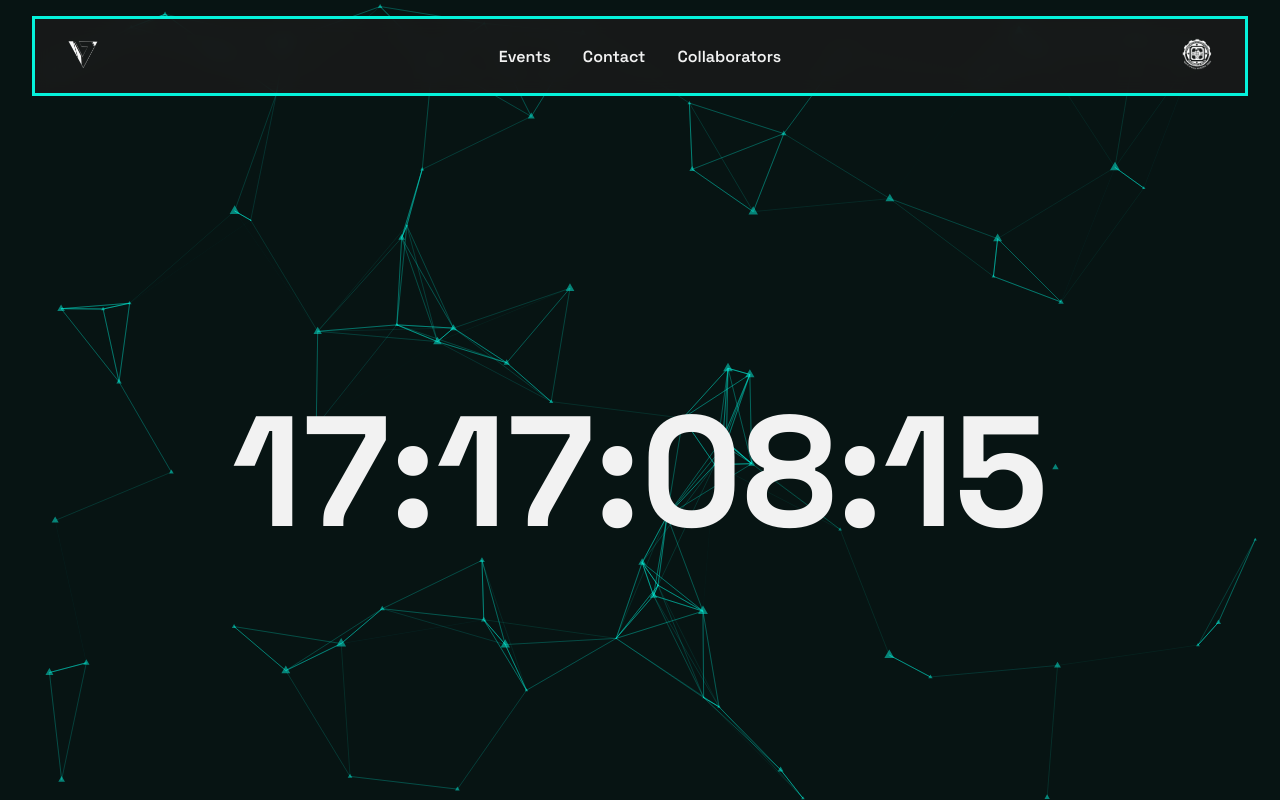
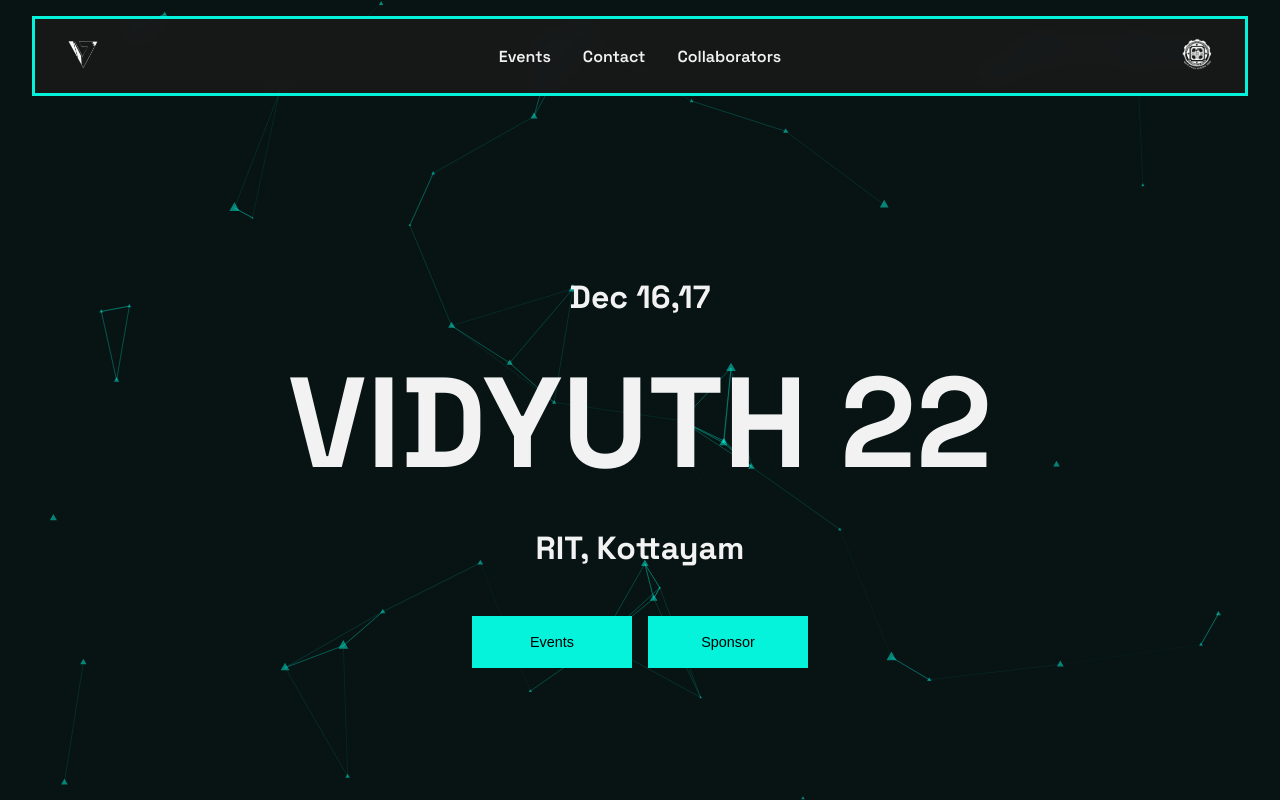
Before and after one commit to mhdafh7/vidyuth, a Next.js app: page / in a window 1280 px wide. Shown: the top 800 px of the page. Built offline with nearby package versions, Linux system fonts and the light colour scheme.

Commit message:
feat: Added interactivities

```diff
--- a/components/Hero/Hero.module.scss
+++ b/components/Hero/Hero.module.scss
@@ -4,23 +4,40 @@
     display: flex;
     align-items: center;
     justify-content: center;
+    flex-direction: column;
     min-height: 70vh;
     margin-bottom: 3rem;
+    text-align: center;
+    gap: 3rem;
 
-    .counterContainer {
-        padding-block: 3rem;
-        font-size: clamp(3rem, 1rem + 11vw, 10rem);
-        font-weight: 800;
+    .infoContainer {
+        display: flex;
+        align-items: center;
+        justify-content: space-between;
+        flex-direction: column;
+        gap: 1.5rem;
 
-        // span {
-        // }
-        // .days {
-        // }
-        // .hours {
-        // }
-        // .minutes {
-        // }
-        // .seconds {
-        // }
+        h2 {
+            font-size: clamp(4rem, 2rem + 10vw, 8rem);
+            font-weight: 800;
+        }
+        h3 {
+            font-size: clamp(1.5rem, 1rem + 4vw, 2rem);
+        }
     }
+    .btnContainer {
+        display: flex;
+        gap: 1rem;
+
+        .eventsBtn, .sponsorsBtn{
+            border: $accent 2px solid;
+            font-size: 0.9rem;
+            padding: 1rem;
+            width: 10rem;
+            background-color: $accent;
+            cursor: pointer;
+        }
+    }
+
+
 }
--- a/components/Hero/index.tsx
+++ b/components/Hero/index.tsx
@@ -1,39 +1,42 @@
+import Link from 'next/link';
 import styles from './Hero.module.scss';
-import { useState } from 'react';
+import { motion } from 'framer-motion';
 
 const Hero = () => {
-    type dateProps = {
-        days: number;
-        hours: number;
-        minutes: number;
-        seconds: number;
-    };
-    const [stuff, setStuff] = useState<dateProps>({
-        days: 0,
-        hours: 0,
-        minutes: 0,
-        seconds: 0,
-    });
-
-    const d: any = new Date(2022, 11, 16, 10, 0, 0, 0);
-    setInterval(() => {
-        let noice = new Date(d - Date.now());
-        setStuff({
-            days: noice.getDate(),
-            hours: noice.getHours(),
-            minutes: noice.getMinutes(),
-            seconds: noice.getSeconds(),
-        });
-    }, 1000);
-
-    const padZero = (n: number) => n.toString().padStart(2, '0');
     return (
         <div className={styles.container}>
-            <div className={styles.counterContainer}>
-                <span className={styles.days}>{padZero(stuff.days)}</span>:
-                <span className={styles.hours}>{padZero(stuff.hours)}</span>:
-                <span className={styles.minutes}>{padZero(stuff.minutes)}</span>:
-                <span className={styles.seconds}>{padZero(stuff.seconds)}</span>
+            <div className={styles.infoContainer}>
+                <h3>Dec 16,17</h3>
+                <h2>VIDYUTH 22</h2>
+                <h3>RIT, Kottayam</h3>
+            </div>
+            <div className={styles.btnContainer}>
+                <Link href="/events">
+                    <motion.button
+                        className={styles.eventsBtn}
+                        whileHover={{
+                            scale: 1.05,
+                            transition: { duration: 1 },
+                        }}
+                        whileTap={{ scale: 0.9 }}
+                        transition={{ type: 'spring', stiffness: 400, damping: 10 }}
+                    >
+                        Events
+                    </motion.button>
+                </Link>
+                <Link href="/contact">
+                    <motion.button
+                        className={styles.sponsorsBtn}
+                        whileHover={{
+                            scale: 1.05,
+                            transition: { duration: 0.6 },
+                        }}
+                        whileTap={{ scale: 0.9 }}
+                        transition={{ type: 'spring', stiffness: 400, damping: 10 }}
+                    >
+                        Sponsor
+                    </motion.button>
+                </Link>
             </div>
         </div>
     );
--- a/components/Particle.tsx
+++ b/components/Particle.tsx
@@ -36,7 +36,7 @@ const Particle = () => {
                         },
                         onHover: {
                             enable: true,
-                            mode: "repulse",
+                            mode: "grab",
                         },
                         resize: true,
                     },
@@ -58,7 +58,7 @@ const Particle = () => {
                         color: "#05f2db",
                         distance: 150,
                         enable: true,
-                        opacity: 0.5,
+                        opacity: 0.3,
                         width: 1,
                     },
                     collisions: {
@@ -77,7 +77,7 @@ const Particle = () => {
                     number: {
                         density: {
                             enable: true,
-                            area: 900,
+                            area: 1400,
                         },
                         value: 80,
                     },
--- a/pages/contact/contact.module.scss
+++ b/pages/contact/contact.module.scss
@@ -10,6 +10,11 @@
 
     h3 {
         @include pageHeading;
+        margin-bottom: 0;
+    }
+    h5 {
+        font-size: 1.2rem;
+        margin-bottom: 1rem;
     }
 
     .cardWrapper {
@@ -20,7 +25,7 @@
         justify-content: center;
 
         @media (max-width: 768px) {
-          scale: 0.95;
+            scale: 0.95;
         }
 
         .cardContainer {
@@ -33,12 +38,14 @@
             width: 25rem;
             padding-block: 2rem;
             padding-inline: 2rem;
+            cursor: pointer;
 
             font-family: 'Inter Tight', sans-serif;
             text-transform: uppercase;
             transition: all 0.4s cubic-bezier(0.165, 0.84, 0.44, 1);
-            box-shadow: 0px 4px 6px -1px rgba(0, 0, 0, 0.1),
-                0px 2px 4px -1px rgba(0, 0, 0, 0.06);
+            box-shadow: 0px 13px 27px -5px rgba(50, 50, 93, 0.25),
+                0px 8px 16px -8px rgba(0, 0, 0, 0.3),
+                0px -6px 16px -6px rgba(0, 0, 0, 0.025);
             .name {
                 font-weight: 600;
                 letter-spacing: 1px;
@@ -55,9 +62,9 @@
                     margin-top: 0.5rem;
                 }
             }
-            &:hover {
-                rotate: -10deg;
-            }
+            // &:hover {
+            //     rotate: -10deg;
+            // }
         }
     }
 }
```
Also changed, not shown: pages/contact/index.tsx (+16 -4 lines).
